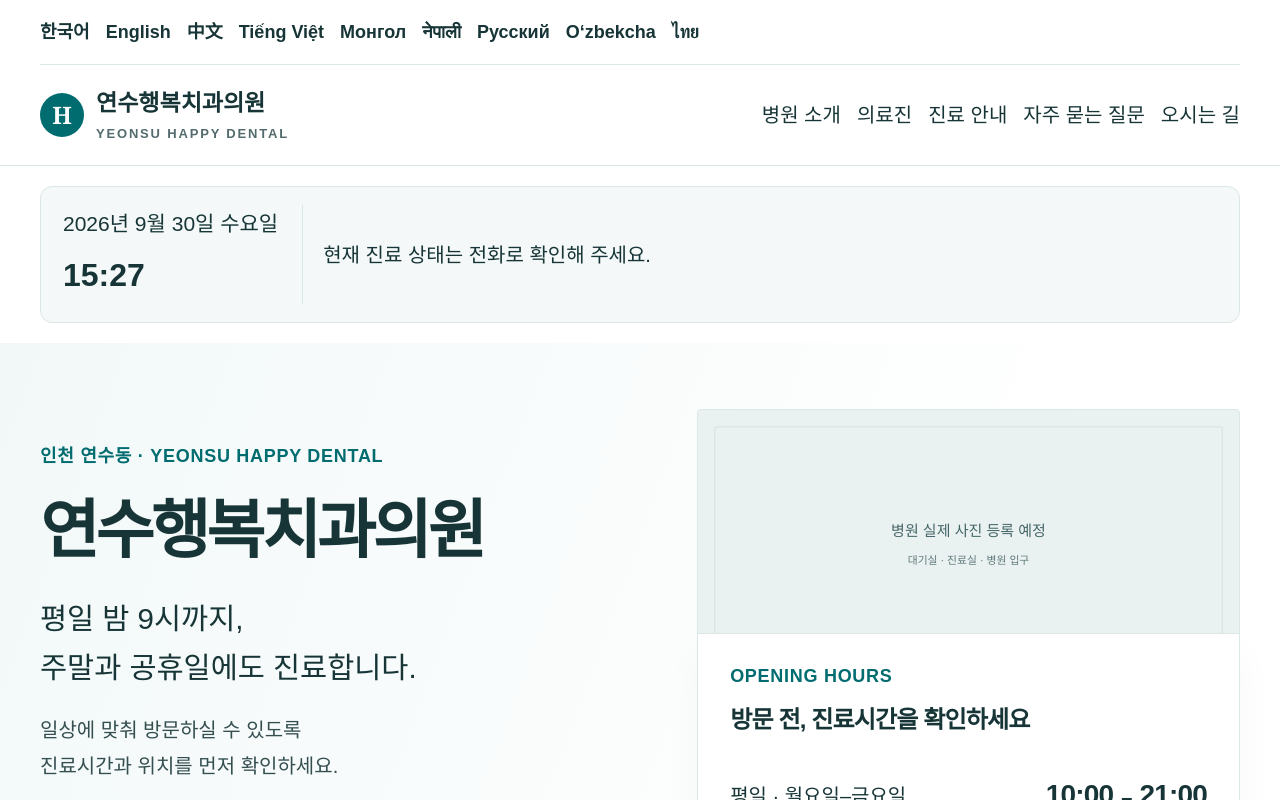
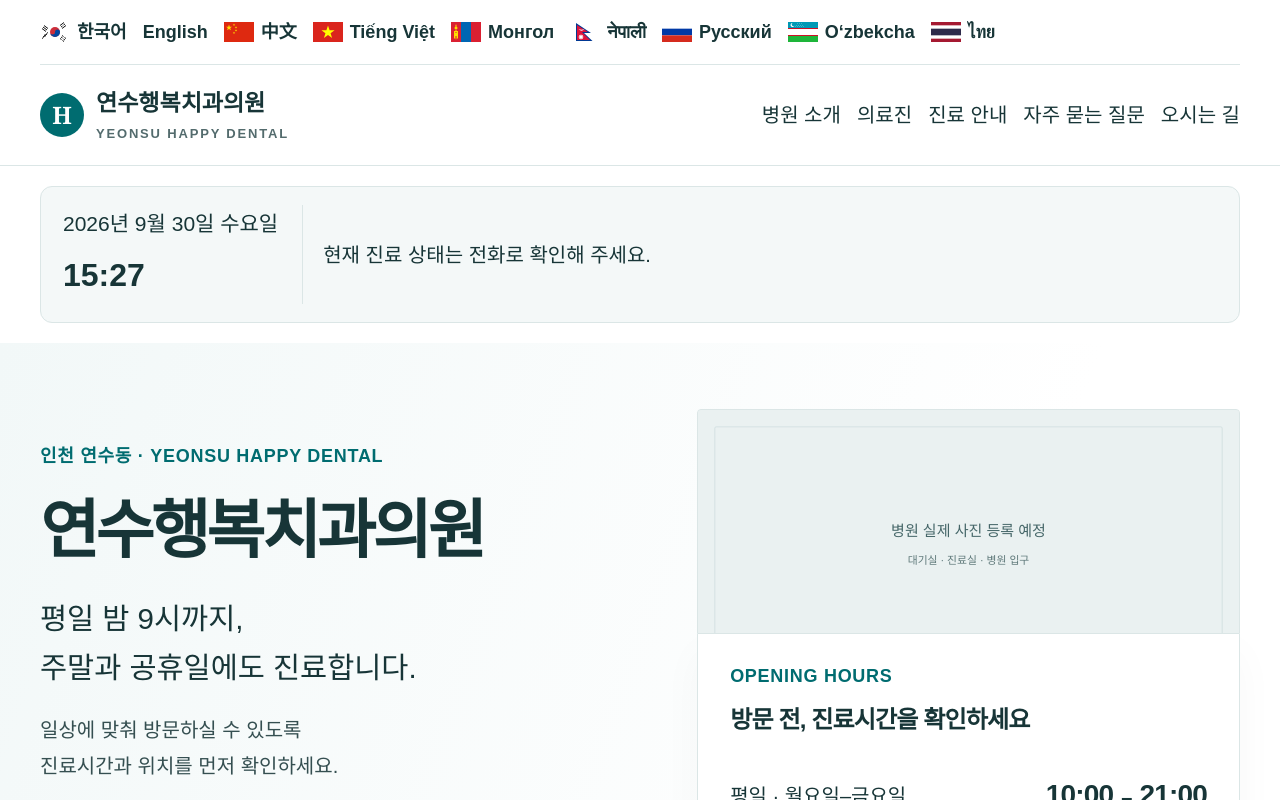
Before and after one commit to sekiyang-hub/test2875, a Next.js app: page / in a window 1280 px wide. Shown: the top 800 px of the page. Built offline with nearby package versions, Linux system fonts and the light colour scheme; no server answers; the database is empty.

Commit message:
Add national flags to language options except English

```diff
--- a/src/components/clinic-ui.tsx
+++ b/src/components/clinic-ui.tsx
@@ -12,11 +12,22 @@ function NaverBooking({label='네이버 예약'}:{label?:string}) { return clini
 function useGuide() { const pathname = usePathname(); const code = pathname.split('/')[2]; return pathname.startsWith('/guide/') && Object.hasOwn(languages, code) ? { code: code as Language, text: languages[code as Language] } : null; }
 export function Brand() { return <Link href="/" className="brand" aria-label={`${clinic.name} 홈`}><span className="brand-symbol" aria-hidden="true">H</span><span>{clinic.name}<small>YEONSU HAPPY DENTAL</small></span></Link>; }
 const nav = [['/about','병원 소개'],['/dentist','의료진'],['/treatments','진료 안내'],['/faq','자주 묻는 질문'],['/location','오시는 길']];
+const flagArt: Record<string,string> = {
+  ko: '<rect width="60" height="40" fill="white"/><circle cx="30" cy="20" r="10" fill="#cd2e3a"/><path d="M20 20a10 10 0 0 0 20 0 5 5 0 0 0-10 0 5 5 0 0 1-10 0" fill="#0047a0"/><g stroke="#111" stroke-width="2"><path d="M8 7l8 6m-10-3l8 6m-10-3l8 6M44 27l3 2m2 2l3 2m-10-3l3 2m2 2l3 2m-10-3l3 2m2 2l3 2M44 13l8-6m-10 3l3-2m2-2l3-2m-10 3l8-6M8 27l3-2m2-2l3-2m-10 9l8-6m-10 9l3-2m2-2l3-2"/></g>',
+  zh: '<rect width="60" height="40" fill="#de2910"/><g fill="#ffde00"><path d="m10 5 1.5 4.5H16l-3.6 2.6 1.4 4.4-3.8-2.7-3.8 2.7 1.4-4.4L4 9.5h4.5z"/><path d="m20 3 .6 1.8h1.9L21 6l.6 1.8L20 6.7l-1.6 1.1L19 6l-1.5-1.2h1.9z" id="star"/><use href="#star" x="4" y="5"/><use href="#star" x="4" y="11"/><use href="#star" y="16"/></g>',
+  vi: '<rect width="60" height="40" fill="#da251d"/><path d="m30 7 3.2 9.5h10l-8.1 5.9 3.1 9.6-8.2-6-8.2 6 3.1-9.6-8.1-5.9h10z" fill="#ff0"/>',
+  mn: '<path fill="#da2032" d="M0 0h60v40H0z"/><path fill="#0066b3" d="M20 0h20v40H20z"/><g fill="#ffdf00"><path d="M9 7l1-3 1 3 1 2H8zM6 18h2v15H6zm6 0h2v15h-2zM8 18h4v2H8zm0 11h4v2H8zm0-8h4v7H8zM8 16l2 2 2-2zm0 17 2 2 2-2z"/><circle cx="10" cy="12" r="3"/></g>',
+  ne: '<path d="M12 2v36h33L28 22h14z" fill="#003893"/><path d="M14 6v30h26L24 20h12z" fill="#dc143c"/><g fill="white"><path d="M17 14q6 7 12 0-6 3-12 0"/><path d="m22 24 1 3 3-1-1 3 3 1-3 1 1 3-3-1-1 3-1-3-3 1 1-3-3-1 3-1-1-3 3 1z"/></g>',
+  ru: '<path fill="white" d="M0 0h60v40H0z"/><path fill="#0039a6" d="M0 13.33h60v13.34H0z"/><path fill="#d52b1e" d="M0 26.67h60V40H0z"/>',
+  uz: '<path fill="#0099b5" d="M0 0h60v40H0z"/><path fill="#ce1126" d="M0 12h60v16H0z"/><path fill="white" d="M0 14h60v12H0z"/><path fill="#1eb53a" d="M0 28h60v12H0z"/><circle cx="9" cy="6" r="4" fill="white"/><circle cx="11" cy="5" r="3.5" fill="#0099b5"/><g fill="white"><path d="M18 3h1v1h-1zm4 0h1v1h-1zm4 0h1v1h-1zM16 6h1v1h-1zm4 0h1v1h-1zm4 0h1v1h-1zm4 0h1v1h-1zM14 9h1v1h-1zm4 0h1v1h-1zm4 0h1v1h-1zm4 0h1v1h-1zm4 0h1v1h-1z"/></g>',
+  th: '<path fill="#a51931" d="M0 0h60v40H0z"/><path fill="white" d="M0 6.67h60v26.66H0z"/><path fill="#2d2a4a" d="M0 13.33h60v13.34H0z"/>',
+};
+function LanguageFlag({code}:{code:string}) { return flagArt[code] ? <svg aria-hidden="true" width="30" height="20" viewBox="0 0 60 40" style={{verticalAlign:'middle',marginRight:7,flexShrink:0}} dangerouslySetInnerHTML={{__html:flagArt[code]}}/> : null; }
 export function Header() {
   const guide = useGuide();
   const links = guide ? [[`/guide/${guide.code}/#guide-hours`, guide.text.hours], [`/guide/${guide.code}/#guide-location`, guide.text.directions], [`/guide/${guide.code}/#guide-before`, guide.text.appointment]] : nav;
   const menu = guide ? menuLabels[guide.code] : '메뉴';
-  return <header className="header" lang={guide?.text.lang || 'ko'}><nav className="language-nav container" aria-label="언어 선택 / Language"><Link href="/" lang="ko">한국어</Link>{Object.entries(languages).map(([code, text]) => <Link key={code} href={`/guide/${code}/`} lang={text.lang} aria-current={guide?.code === code ? 'page' : undefined}>{text.label}</Link>)}</nav><div className="container header-inner"><Brand/><nav className="desktop-nav" aria-label={menu}>{links.map(([url,name])=><Link key={url} href={url}>{name}</Link>)}</nav><details className="mobile-menu" key={guide?.code || 'ko'}><summary>{menu}</summary><nav aria-label={menu}>{links.map(([url,name])=><Link key={url} href={url}>{name}</Link>)}</nav></details></div></header>;
+  return <header className="header" lang={guide?.text.lang || 'ko'}><nav className="language-nav container" aria-label="언어 선택 / Language"><Link href="/" lang="ko"><LanguageFlag code="ko"/>한국어</Link>{Object.entries(languages).map(([code, text]) => <Link key={code} href={`/guide/${code}/`} lang={text.lang} aria-current={guide?.code === code ? 'page' : undefined}><LanguageFlag code={code}/>{text.label}</Link>)}</nav><div className="container header-inner"><Brand/><nav className="desktop-nav" aria-label={menu}>{links.map(([url,name])=><Link key={url} href={url}>{name}</Link>)}</nav><details className="mobile-menu" key={guide?.code || 'ko'}><summary>{menu}</summary><nav aria-label={menu}>{links.map(([url,name])=><Link key={url} href={url}>{name}</Link>)}</nav></details></div></header>;
 }
 export function Hours() { return <div className="hours-list">{clinic.hours.map(h=><div key={h.label}><span>{h.label}</span><strong>{h.open}<span className="dash">–</span>{h.close}</strong></div>)}</div>; }
 export function ContactActions() { return <div className="actions"><Link className="button" href="/treatments">진료 안내</Link><a className="button secondary" href="/location/#location-map">오시는 길</a>{clinic.phone ? <a className="button secondary" href={`tel:${clinic.phone.replace(/[^\d+]/g,'')}`}>전화하기</a> : <span className="button inactive" aria-disabled="true">전화 연결 준비 중</span>}<NaverBooking/><KakaoContact/></div>; }
```
